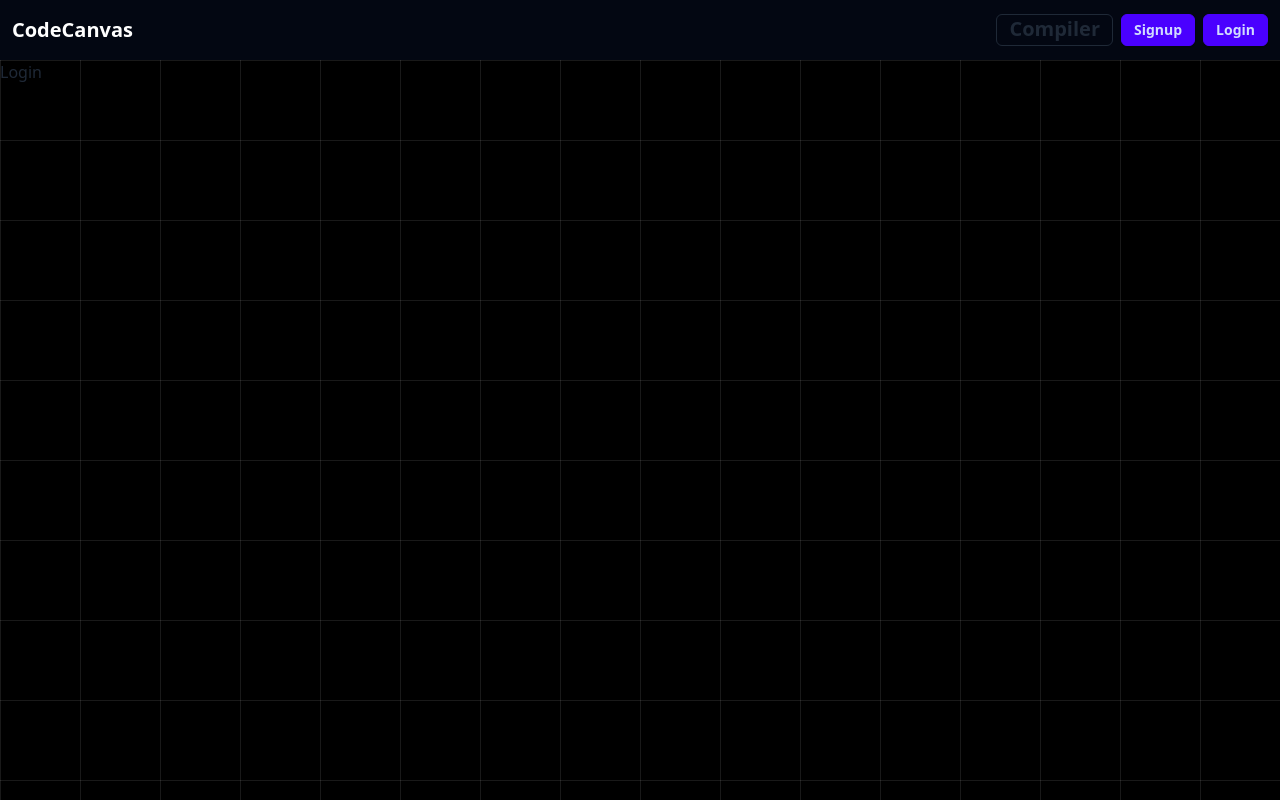
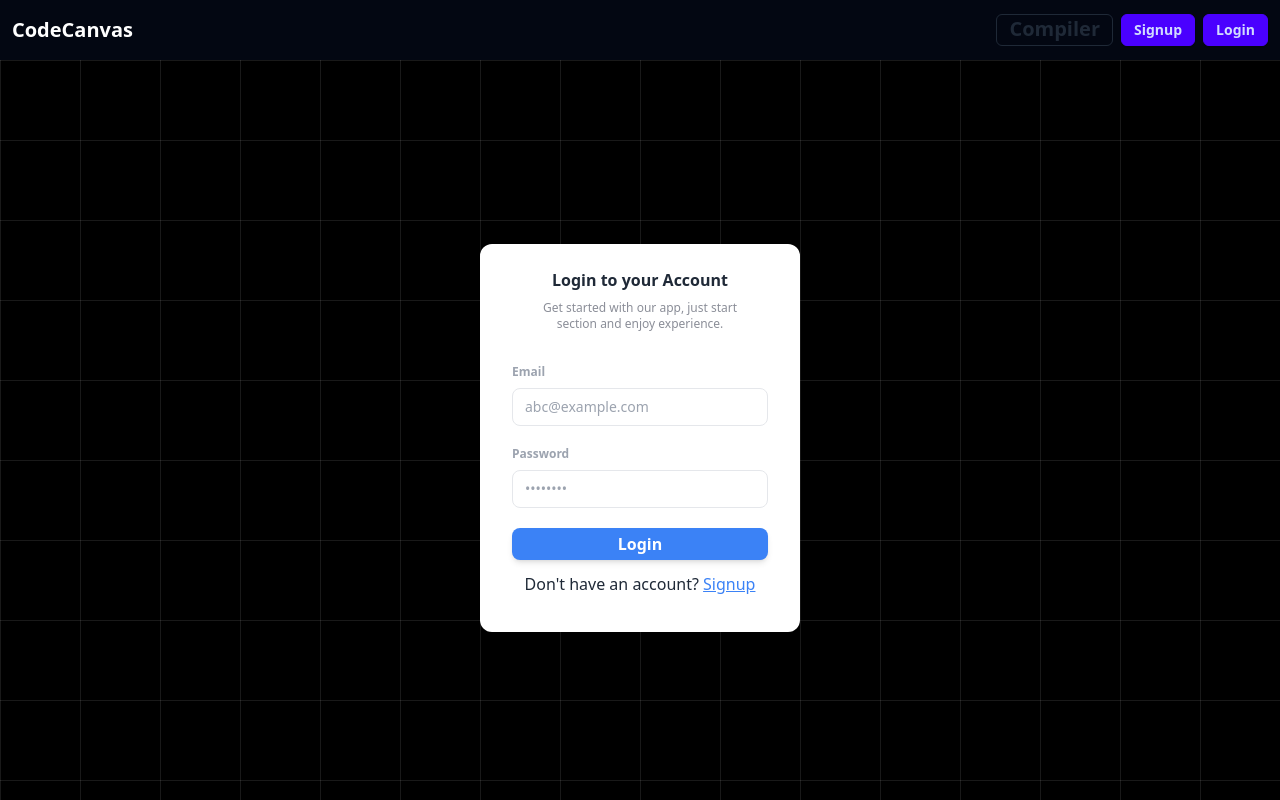
Before and after one commit to Shivakant02/Code-Canvas, a React (Vite) app in the folder client/: page /login in a window 1280 px wide. Built offline with nearby package versions, Linux system fonts and the light colour scheme.

Commit message:
login component added

```diff
--- a/client/src/pages/Login.jsx
+++ b/client/src/pages/Login.jsx
@@ -1,6 +1,69 @@
+import { Link } from "react-router-dom";
 import "./pageStyle/grid.css";
 function Login() {
-  return <div className=" bg-grid w-full h-[calc(100vh-60px)]">Login</div>;
+  return (
+    <div className=" bg-grid w-full h-[calc(100vh-60px)] flex items-center justify-center">
+      <div className="relative py-3 sm:max-w-xs sm:mx-auto">
+        <div className="min-h-96 px-8 py-6 mt-4 text-left bg-white dark:bg-gray-900 rounded-xl shadow-lg">
+          <div className="flex flex-col justify-center items-center h-full select-none">
+            <div className="flex flex-col items-center justify-center gap-2 mb-8">
+              <p className="m-0 text-[16px] font-semibold dark:text-white">
+                Login to your Account
+              </p>
+              <span className="m-0 text-xs max-w-[90%] text-center text-[#8B8E98]">
+                Get started with our app, just start section and enjoy
+                experience.
+              </span>
+            </div>
+            <div className="w-full flex flex-col gap-2">
+              <label
+                htmlFor="email"
+                className="font-semibold text-xs text-gray-400"
+              >
+                Email
+              </label>
+              <input
+                required
+                name="email"
+                id="email"
+                placeholder="abc@example.com"
+                className="border rounded-lg px-3 py-2 mb-5 text-sm w-full outline-none dark:border-gray-500 dark:bg-gray-900"
+              />
+            </div>
+          </div>
+          <div className="w-full flex flex-col gap-2">
+            <label
+              htmlFor="password"
+              className="font-semibold text-xs text-gray-400"
+            >
+              Password
+            </label>
+            <input
+              required
+              name="password"
+              id="password"
+              placeholder="••••••••"
+              className="border rounded-lg px-3 py-2 mb-5 text-sm w-full outline-none dark:border-gray-500 dark:bg-gray-900"
+              type="password"
+            />
+          </div>
+          <div>
+            <button className="py-1 px-8 bg-blue-500 hover:bg-blue-800 focus:ring-offset-blue-200 text-white w-full transition ease-in duration-200 text-center text-base font-semibold shadow-md focus:outline-none focus:ring-2 focus:ring-offset-2 rounded-lg cursor-pointer select-none">
+              Login
+            </button>
+          </div>
+          <div className=" my-3 flex flex-row items-center justify-center">
+            <p>
+              Don{"'"}t have an account?{" "}
+              <Link className=" text-blue-500 underline" to="/signup">
+                Signup{" "}
+              </Link>
+            </p>
+          </div>
+        </div>
+      </div>
+    </div>
+  );
 }
 
 export default Login;
```
